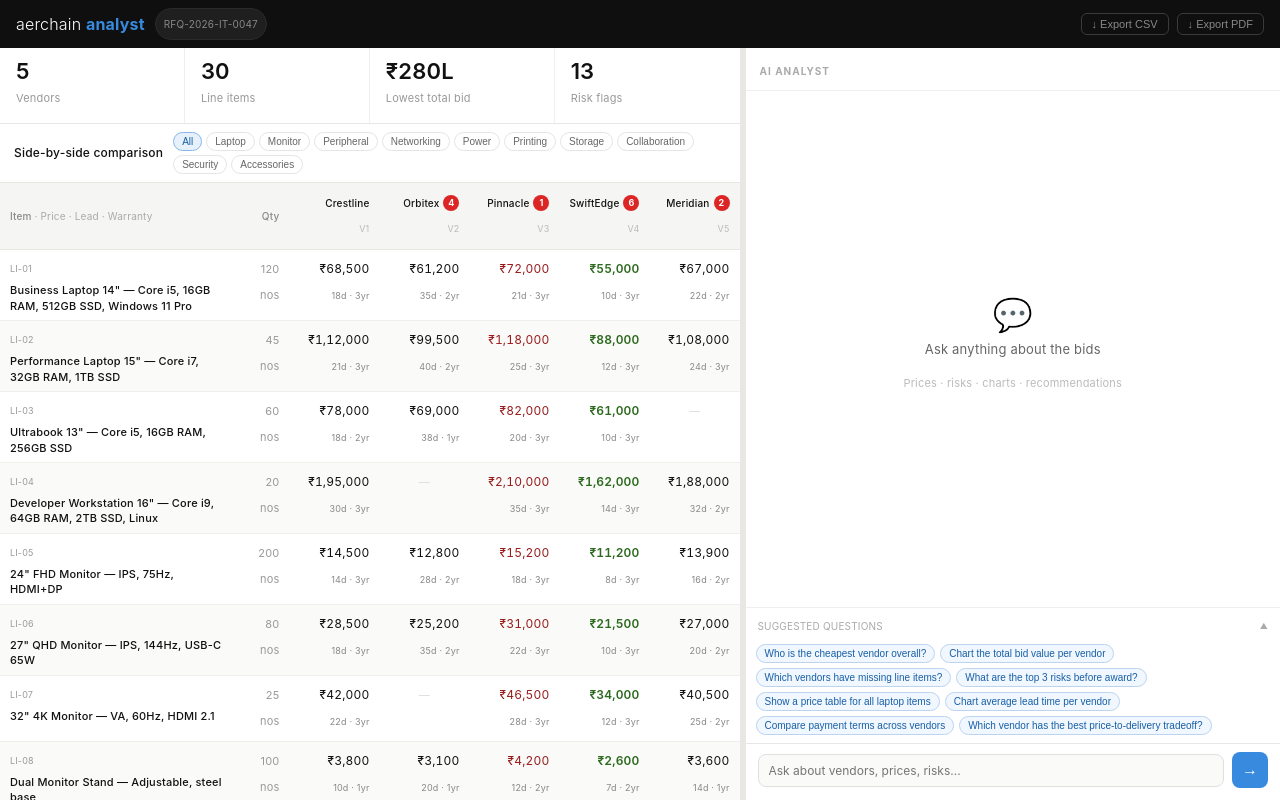
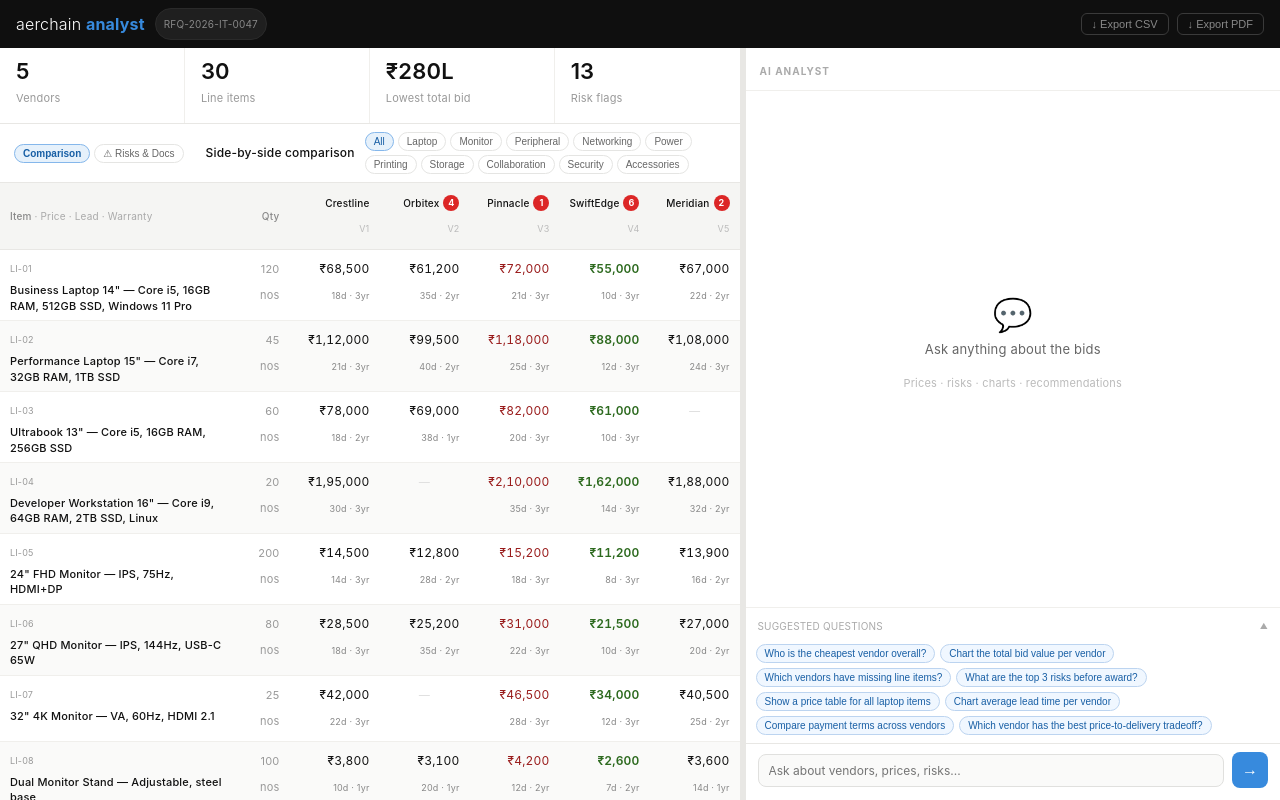
Before and after one commit to kavitapriyadarshini/Aerchain-Analyst, a React (Vite) app: page / in a window 1280 px wide. Built offline with nearby package versions, Linux system fonts and the light colour scheme.

Commit message:
add risks and docs panel

```diff
--- a/src/App.jsx
+++ b/src/App.jsx
@@ -155,6 +155,7 @@ const SUGGESTIONS = [
 // ─── Main App ─────────────────────────────────────────────────────────────────
 export default function App() {
   const [cat, setCat] = useState("All");
+  const [view, setView] = useState('table');
   const [sortVendor, setSortVendor] = useState(null);
   const [sortDir, setSortDir] = useState('asc');
   const [messages, setMessages] = useState([]);
@@ -262,14 +263,22 @@ export default function App() {
           </div>
           {/* Filters */}
           <div style={{ flexShrink: 0, display: 'flex', alignItems: 'center', gap: 10, padding: '8px 14px', background: '#fff', borderBottom: '1px solid #e8e7e4', overflowX: 'auto' }}>
-            <span style={{ fontSize: 12, fontWeight: 500, color: '#111', whiteSpace: 'nowrap' }}>Side-by-side comparison</span>
-            <div style={{ display: 'flex', gap: 4, flexWrap: 'wrap' }}>
-              {["All", ...CATS].map(c => (
-                <button key={c} onClick={() => setCat(c)} style={{ fontSize: 10, padding: '3px 8px', borderRadius: 999, cursor: 'pointer', border: cat === c ? '1px solid #85b7eb' : '1px solid #e5e5e3', background: cat === c ? '#e6f1fb' : '#fff', color: cat === c ? '#185fa5' : '#666', whiteSpace: 'nowrap' }}>{c}</button>
-              ))}
+            <div style={{display:'flex',gap:4,marginRight:12,flexShrink:0}}>
+              <button onClick={()=>setView('table')} style={{fontSize:10,padding:'3px 8px',borderRadius:999,cursor:'pointer',border:view==='table'?'1px solid #85b7eb':'1px solid #e5e5e3',background:view==='table'?'#e6f1fb':'#fff',color:view==='table'?'#185fa5':'#666',fontWeight:view==='table'?600:400}}>Comparison</button>
+              <button onClick={()=>setView('risks')} style={{fontSize:10,padding:'3px 8px',borderRadius:999,cursor:'pointer',border:view==='risks'?'1px solid #f59e0b':'1px solid #e5e5e3',background:view==='risks'?'#fffbf0':'#fff',color:view==='risks'?'#92400e':'#666',fontWeight:view==='risks'?600:400}}>⚠ Risks & Docs</button>
             </div>
+            {view === 'table' && (
+              <>
+                <span style={{ fontSize: 12, fontWeight: 500, color: '#111', whiteSpace: 'nowrap' }}>Side-by-side comparison</span>
+                <div style={{ display: 'flex', gap: 4, flexWrap: 'wrap' }}>
+                  {["All", ...CATS].map(c => (
+                    <button key={c} onClick={() => setCat(c)} style={{ fontSize: 10, padding: '3px 8px', borderRadius: 999, cursor: 'pointer', border: cat === c ? '1px solid #85b7eb' : '1px solid #e5e5e3', background: cat === c ? '#e6f1fb' : '#fff', color: cat === c ? '#185fa5' : '#666', whiteSpace: 'nowrap' }}>{c}</button>
+                  ))}
+                </div>
+              </>
+            )}
           </div>
-          {/* Table — scrollable */}
+          {view === 'table' ? (
           <div style={{ flex: 1, overflow: 'auto', minHeight: 0 }}>
             <table style={{ width: '100%', borderCollapse: 'collapse', fontSize: 11, minWidth: 650 }}>
               <thead>
@@ -324,6 +333,68 @@ export default function App() {
               </tbody>
             </table>
           </div>
+          ) : (
+          <div style={{flex:1,overflow:'auto',minHeight:0,padding:16}}>
+            <div style={{marginBottom:24}}>
+              <div style={{fontSize:12,fontWeight:600,color:'#111',marginBottom:12,display:'flex',alignItems:'center',gap:6}}>
+                <span style={{width:8,height:8,borderRadius:'50%',background:'#dc2626',display:'inline-block'}}/>
+                Risk Flags <span style={{fontSize:11,fontWeight:400,color:'#999',marginLeft:4}}>13 identified</span>
+              </div>
+              {DS.vendors.map(v => {
+                const flags = DS.red_flags.filter(r => r.vendor_id === v.id);
+                if (!flags.length) return null;
+                return (
+                  <div key={v.id} style={{marginBottom:12}}>
+                    <div style={{fontSize:11,fontWeight:600,color:'#374151',marginBottom:4,display:'flex',alignItems:'center',gap:6}}>
+                      <span style={{width:16,height:16,borderRadius:'50%',background:'#dc2626',color:'#fff',fontSize:9,display:'inline-flex',alignItems:'center',justifyContent:'center',fontWeight:700,flexShrink:0}}>{flags.length}</span>
+                      {v.name}
+                    </div>
+                    {flags.map((f,i) => (
+                      <div key={i} style={{fontSize:11,color:'#78350f',background:'#fffbf0',borderLeft:'3px solid #f59e0b',borderRadius:'0 4px 4px 0',padding:'5px 10px',marginBottom:4}}>
+                        {f.flag}
+                      </div>
+                    ))}
+                  </div>
+                );
+              })}
+              <div style={{fontSize:11,color:'#166534',background:'#f0fdf4',borderLeft:'3px solid #22c55e',borderRadius:'0 4px 4px 0',padding:'5px 10px'}}>
+                ✓ V1 Crestline Systems — No risk flags identified
+              </div>
+            </div>
+
+            <div>
+              <div style={{fontSize:12,fontWeight:600,color:'#111',marginBottom:12,display:'flex',alignItems:'center',gap:6}}>
+                <span style={{fontSize:14}}>📄</span>
+                Submitted Documents <span style={{fontSize:11,fontWeight:400,color:'#999',marginLeft:4}}>4 documents</span>
+              </div>
+              {DS.attached_documents.map((doc,i) => {
+                const vendor = DS.vendors.find(v => v.id === doc.vendor_id);
+                return (
+                  <div key={i} style={{border:'1px solid #e8e7e4',borderRadius:8,padding:'10px 14px',marginBottom:8,background:'#fff',display:'flex',alignItems:'flex-start',justifyContent:'space-between',gap:12}}>
+                    <div style={{flex:1}}>
+                      <div style={{fontSize:11,fontWeight:600,color:'#111',marginBottom:2}}>{doc.doc_type}</div>
+                      <div style={{fontSize:10,color:'#666',marginBottom:4}}>{vendor?.name}</div>
+                      <div style={{fontSize:11,color:'#444',lineHeight:1.5}}>{doc.summary}</div>
+                    </div>
+                    <button onClick={()=>{
+                      const content = `Vendor: ${vendor?.name}\nDocument: ${doc.doc_type}\nSummary: ${doc.summary}`;
+                      const a = document.createElement('a');
+                      a.href = URL.createObjectURL(new Blob([content],{type:'text/plain'}));
+                      a.download = `${vendor?.id}_${doc.doc_type.replace(/\s+/g,'_')}.txt`;
+                      a.click();
+                    }} style={{fontSize:10,padding:'4px 8px',border:'1px solid #e0e0de',borderRadius:6,background:'#fafaf9',color:'#555',cursor:'pointer',whiteSpace:'nowrap',flexShrink:0}}>
+                      ↓ Download
+                    </button>
+                  </div>
+                );
+              })}
+              <div style={{border:'1px solid #fee2e2',borderRadius:8,padding:'10px 14px',background:'#fff5f5'}}>
+                <div style={{fontSize:11,fontWeight:600,color:'#991b1b',marginBottom:2}}>No documents submitted</div>
+                <div style={{fontSize:10,color:'#666'}}>V2 Orbitex Technologies — only vendor with zero documentation</div>
+              </div>
+            </div>
+          </div>
+          )}
         </div>
 
         {/* DRAG HANDLE */}
```
